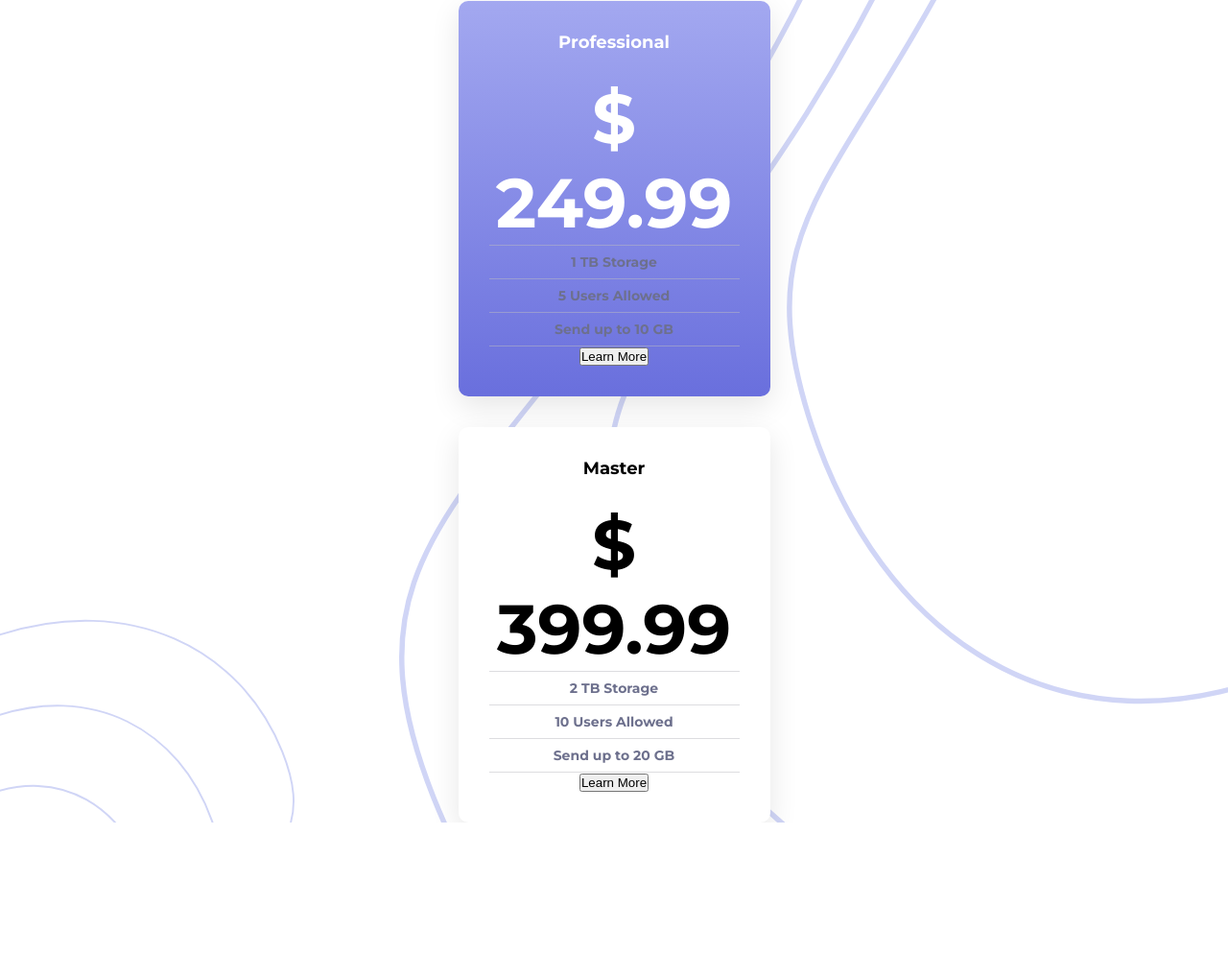
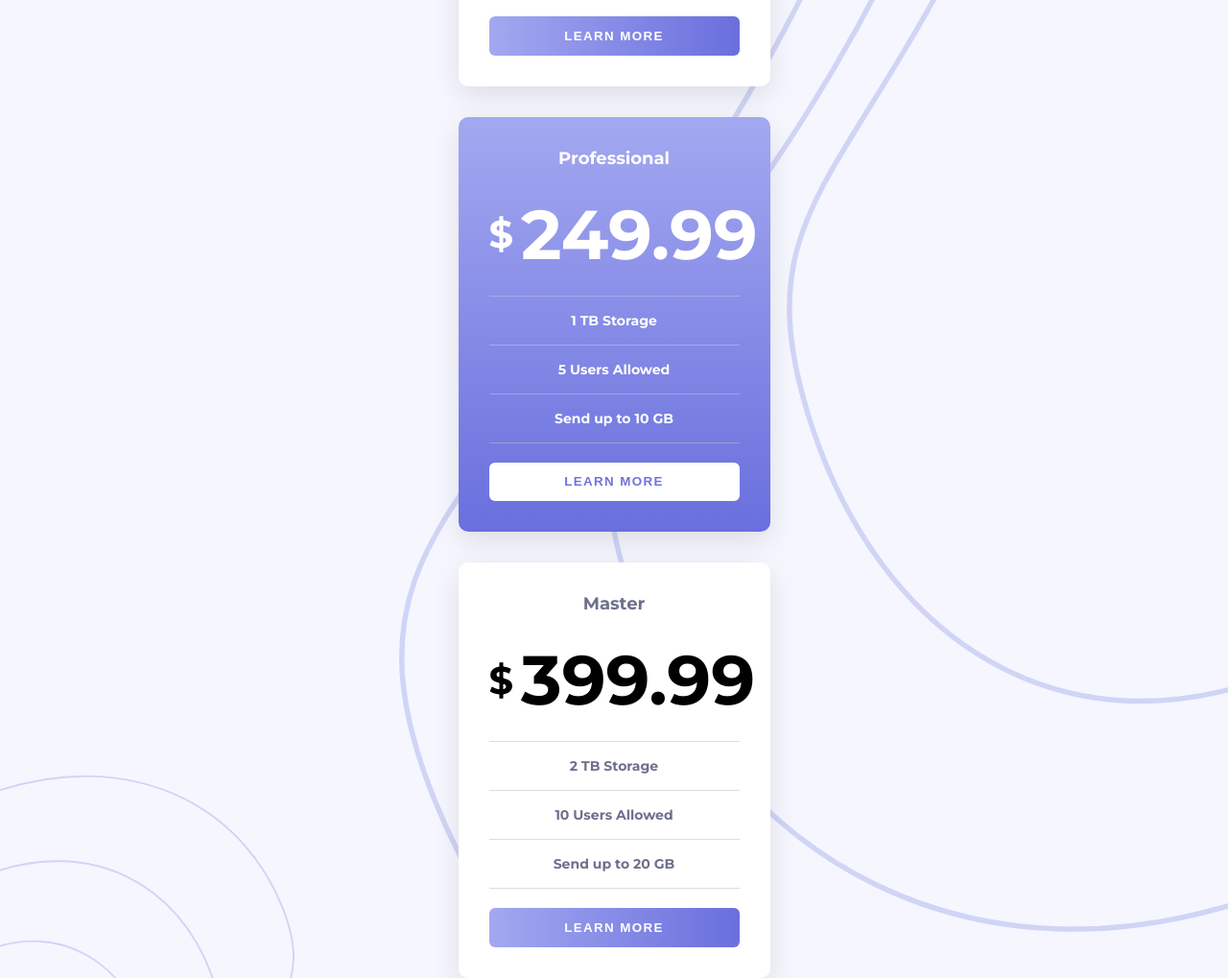
Before and after one commit to andrewteece/pricing-component-with-toggle, a plain HTML site: page index.html in a window 1280 px wide. Shown: the part 572-1591 px from the top of the page at 96% size. Before the commit the page ends 1429 px from the top, so only its background shows below. Drawn offline with Linux system fonts and the light colour scheme.

Commit message:
refactored cards to plans

```diff
--- a/assets/style.css
+++ b/assets/style.css
@@ -7,6 +7,9 @@
   --clr-neutral-500: hsl(234, 14%, 74%);
   --clr-neutral-600: hsl(233, 13%, 49%);
   --clr-neutral-700: hsl(232, 13%, 33%);
+
+  --clr-accent-100: hsla(360, 100%, 100%, 0.25);
+  --clr-accent-400: hsl(237, 63%, 65%);
 
   --linear-gradient: linear-gradient(
     to right,
@@ -51,6 +54,7 @@ body {
   justify-content: center;
   text-align: center;
   font-family: var(--ff-primary);
+  background-color: var(--clr-neutral-400);
   background-image: url('../images/bg-top.svg'), url('../images/bg-bottom.svg');
   background-repeat: no-repeat no-repeat;
   background-size: 80%, 26.5%;
@@ -69,7 +73,7 @@ section {
 
 ul li {
   font-size: var(--fs-sm);
-  padding-block: 0.5rem;
+  padding-block: 1rem;
   color: var(--clr-neutral-600);
   border-top: 1.2px solid rgba(188, 188, 194, 0.5);
 }
@@ -109,14 +113,14 @@ header span {
 }
 
 header h1 {
-  margin-bottom: 1.25rem;
+  margin-top: 2rem;
+  margin-bottom: 2rem;
   color: var(--clr-neutral-600);
 }
 
 .toggle--wrapper {
   display: flex;
   align-items: center;
-  justify-content: center;
   position: relative;
   width: 3.75rem;
   height: 1.875rem;
@@ -191,10 +195,42 @@ input[type='checkbox']:checked + .toggle--wrapper .toggle--switch {
   margin-bottom: 1.5rem;
 }
 
+.title--dark {
+  color: var(--clr-neutral-600);
+}
+
 .plan__price {
   font-size: var(--fs-xxlg);
+  margin-bottom: 1.25rem;
+}
+
+.plan__description--light li {
+  color: var(--clr-neutral-100);
+  border-top: 1px solid var(--clr-accent-100);
 }
 
 .size--xlg {
   font-size: var(--fs-xlg);
 }
+
+/* Button Styles */
+
+button {
+  width: 100%;
+  padding: 0.8rem;
+  margin-top: 1.25rem;
+  letter-spacing: 1.4px;
+  border-radius: 0.375rem;
+  text-transform: uppercase;
+  font-weight: bold;
+  border: none;
+}
+
+.btn--dark {
+  color: var(--clr-neutral-100);
+  background: var(--linear-gradient);
+}
+.btn--light {
+  background: var(--clr-neutral-100);
+  color: var(--clr-accent-400);
+}
--- a/index.html
+++ b/index.html
@@ -30,34 +30,34 @@
     <main>
       <section class="plans">
         <div class="plan plan--light">
-          <h2 class="plan__title">Basic</h2>
+          <h2 class="plan__title title--dark">Basic</h2>
           <p class="plan__price flex">
             <span class="size--xlg">&dollar;</span><span>199.99</span>
           </p>
-          <ul class="flow-content">
+          <ul>
             <li>500 GB Storage</li>
             <li>2 Users Allowed</li>
             <li>Send up to 3 GB</li>
           </ul>
-          <button type="button">Learn More</button>
+          <button class="btn--dark" type="button">Learn More</button>
         </div>
         <div class="plan plan--accent">
           <h2 class="plan__title">Professional</h2>
-          <div class="plan__price">
-            <span>&dollar;</span>
+          <p class="plan__price flex">
+            <span class="size--xlg">&dollar;</span>
             <span>249.99</span>
-          </div>
-          <ul>
+          </p>
+          <ul class="plan__description--light">
             <li>1 TB Storage</li>
             <li>5 Users Allowed</li>
             <li>Send up to 10 GB</li>
           </ul>
-          <button type="button">Learn More</button>
+          <button class="btn--light" type="button">Learn More</button>
         </div>
         <div class="plan plan--light">
-          <h2 class="plan__title">Master</h2>
-          <div class="plan__price">
-            <span>&dollar;</span>
+          <h2 class="plan__title title--dark">Master</h2>
+          <div class="plan__price flex">
+            <span class="size--xlg">&dollar;</span>
             <span>399.99</span>
           </div>
           <ul>
@@ -65,7 +65,7 @@
             <li>10 Users Allowed</li>
             <li>Send up to 20 GB</li>
           </ul>
-          <button type="button">Learn More</button>
+          <button class="btn--dark" type="button">Learn More</button>
         </div>
       </section>
     </main>
```
